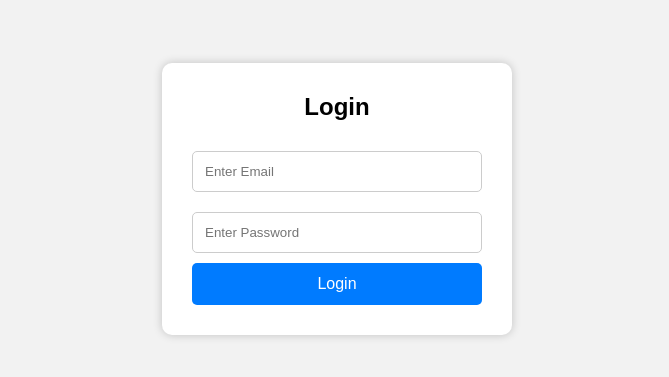
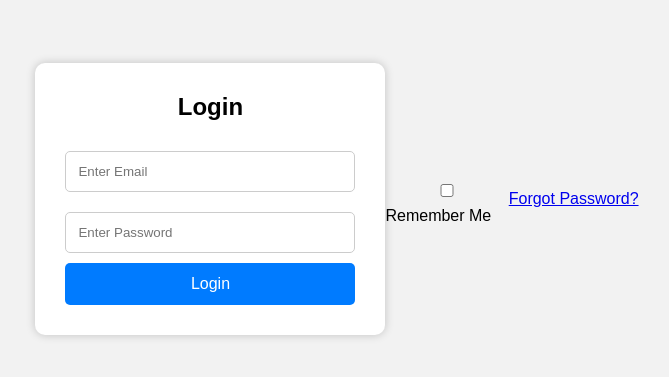
Before and after one commit to pradnya-jagtap02/login-page, a plain HTML site: page index.html in a window 1280 px wide. Shown: the part 201-578 px from the top of the page, without its empty margins (303-972 px from the left). Drawn offline with Linux system fonts and the light colour scheme.

Commit message:
Updated login page structure

```diff
--- a/index.html
+++ b/index.html
@@ -19,6 +19,13 @@
         <button type="submit">Login</button>
     </form>
 </div>
+<label>
+    <input type="checkbox"> Remember Me
+</label>
+
+<br><br>
+
+<a href="#">Forgot Password?</a>
 
 </body>
 </html>
```
